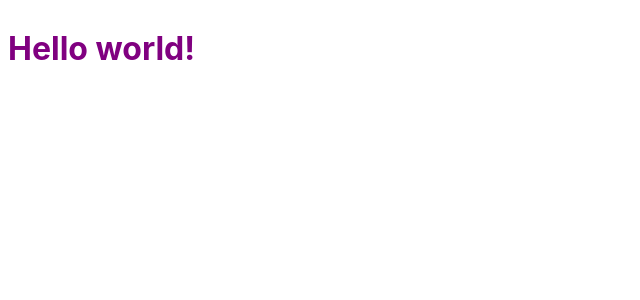
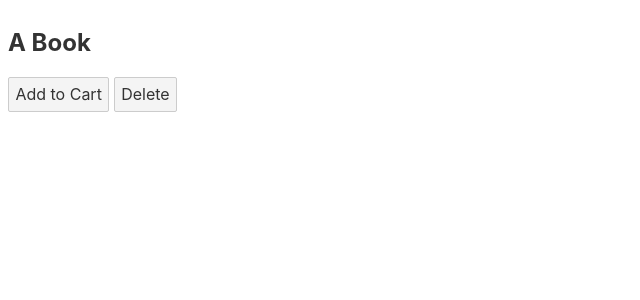
Before and after one commit to AndreaLupo/svelte-events, a Svelte app: page / in a window 1280 px wide. Shown: the top 300 px of the page, without its empty margins (0-640 px from the left). Built offline with nearby package versions, Linux system fonts and the light colour scheme.

Commit message:
Create a custom event

```diff
--- a/src/App.svelte
+++ b/src/App.svelte
@@ -1,11 +1,6 @@
 <script>
-	export let name;
+	import Product from "./Product.svelte"
 </script>
 
-<style>
-	h1 {
-		color: purple;
-	}
-</style>
-
-<h1>Hello {name}!</h1>
+<Product productTitle="A Book" on:add-to-cart="{() => { alert('Add to cart!')}}"
+	on:delete="{() => { alert('Delete!')}}"/>
--- /dev/null
+++ b/src/Product.svelte
@@ -0,0 +1,25 @@
+<script>
+    import { createEventDispatcher } from 'svelte';
+
+    export let productTitle;
+
+    const dispatch = createEventDispatcher();
+
+    function addToCart() {
+        // name of the event, event data
+        dispatch('add-to-cart', { id: 'p1'});
+    }
+
+    function deleteProduct() {
+        // name of the event, event data
+        dispatch('delete', { id: 'p1'});
+    }
+
+</script>
+
+<article>
+    <h1>{productTitle}</h1>
+
+    <button on:click="{addToCart}">Add to Cart</button>
+    <button on:click="{deleteProduct}">Delete</button>
+</article>
```
Also changed, not shown: 1 other file (tests, documents, lock files or other folders).
